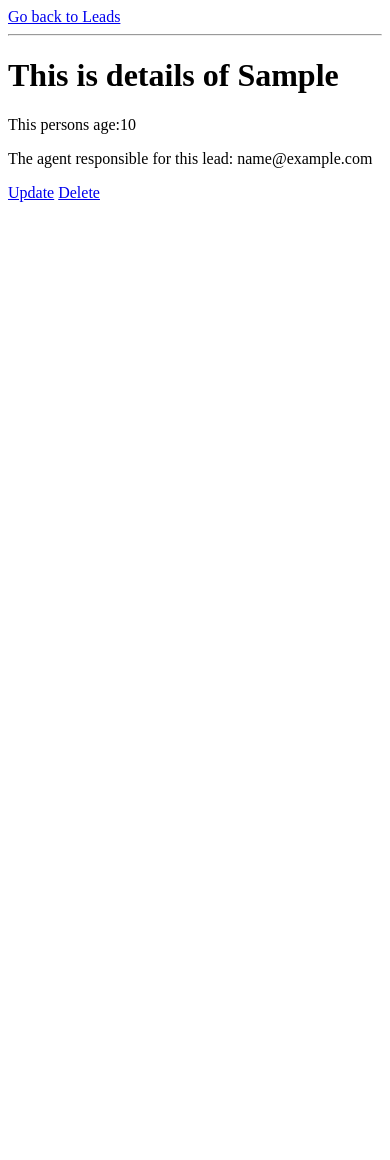
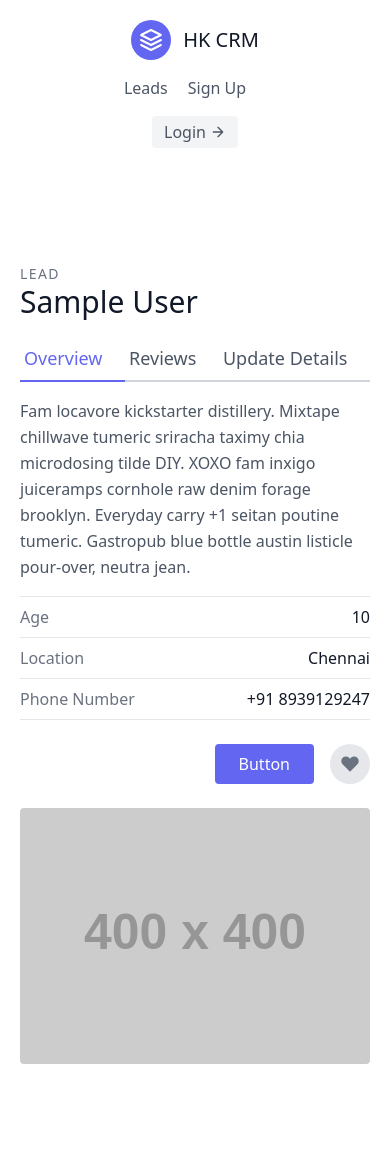
Before and after one commit to hak863/crm-django, a Django app: page /leads/1/ in a window 390 px wide. Before the commit the page ends 202 px from the top, so only its background shows below. Run offline with Django 3.2, Linux system fonts and the light colour scheme; tables that the repository leaves empty hold one stand-in row (values such as "Sample post"); grey boxes labelled with a size stand in for pictures from a placeholder-image service; some libraries are stand-ins or nearby versions.

Commit message:
Added css for leads

```diff
--- a/hkcrm/urls.py
+++ b/hkcrm/urls.py
@@ -1,7 +1,9 @@
 from django.contrib import admin
 from django.urls import path, include
+from leads.views import landing_page, LandingPageView
 
 urlpatterns = [
     path('admin/', admin.site.urls), #admin page
+    path('', LandingPageView.as_view(), name='landing_page'), #points to landing page
     path('leads/', include('leads.urls', namespace="leads")) #points to leads/urls.py
 ]
--- a/leads/templates/leads/lead_detail.html
+++ b/leads/templates/leads/lead_detail.html
@@ -1,10 +1,47 @@
 {% extends 'base.html' %}
 {% block content %}
-    <a href="{%url 'leads:lead-list'%}">Go back to Leads</a>
-    <hr/>
-    <h1>This is details of {{lead.first_name}}</h1>
-    <p> This persons age:{{lead.age}}</p>
-    <p> The agent responsible for this lead: {{lead.agent}}</p>
-    <a href="{%url 'leads:lead-update' lead.pk%}">Update</a>
-    <a href="{%url 'leads:lead-delete' lead.pk%}">Delete</a>
+
+<section class="text-gray-600 body-font overflow-hidden">
+  <div class="container px-5 py-24 mx-auto">
+    <div class="lg:w-4/5 mx-auto flex flex-wrap">
+      <div class="lg:w-1/2 w-full lg:pr-10 lg:py-6 mb-6 lg:mb-0">
+        <h2 class="text-sm title-font text-gray-500 tracking-widest">LEAD</h2>
+        <h1 class="text-gray-900 text-3xl title-font font-medium mb-4">{{ lead.first_name}} {{ lead.last_name}}</h1>
+        <div class="flex mb-4">
+            <a href="{%url 'leads:lead-detail' lead.pk%}" class="flex-grow text-indigo-500 border-b-2 border-indigo-500 py-2 text-lg px-1">
+                Overview
+            </a>
+            <a class="flex-grow border-b-2 border-gray-300 py-2 text-lg px-1">
+                Reviews
+            </a>
+            <a href="{%url 'leads:lead-update' lead.pk%}" class="flex-grow border-b-2 border-gray-300 py-2 text-lg px-1">
+                Update Details
+            </a>
+        </div>
+        <p class="leading-relaxed mb-4">Fam locavore kickstarter distillery. Mixtape chillwave tumeric sriracha taximy chia microdosing tilde DIY. XOXO fam inxigo juiceramps cornhole raw denim forage brooklyn. Everyday carry +1 seitan poutine tumeric. Gastropub blue bottle austin listicle pour-over, neutra jean.</p>
+        <div class="flex border-t border-gray-200 py-2">
+          <span class="text-gray-500">Age</span>
+          <span class="ml-auto text-gray-900">{{lead.age}}</span>
+        </div>
+        <div class="flex border-t border-gray-200 py-2">
+          <span class="text-gray-500">Location</span>
+          <span class="ml-auto text-gray-900">Chennai</span>
+        </div>
+        <div class="flex border-t border-b mb-6 border-gray-200 py-2">
+          <span class="text-gray-500">Phone Number</span>
+          <span class="ml-auto text-gray-900">+91 8939129247</span>
+        </div>
+        <div class="flex">
+          <button class="flex ml-auto text-white bg-indigo-500 border-0 py-2 px-6 focus:outline-none hover:bg-indigo-600 rounded">Button</button>
+          <button class="rounded-full w-10 h-10 bg-gray-200 p-0 border-0 inline-flex items-center justify-center text-gray-500 ml-4">
+            <svg fill="currentColor" stroke-linecap="round" stroke-linejoin="round" stroke-width="2" class="w-5 h-5" viewBox="0 0 24 24">
+              <path d="M20.84 4.61a5.5 5.5 0 00-7.78 0L12 5.67l-1.06-1.06a5.5 5.5 0 00-7.78 7.78l1.06 1.06L12 21.23l7.78-7.78 1.06-1.06a5.5 5.5 0 000-7.78z"></path>
+            </svg>
+          </button>
+        </div>
+      </div>
+      <img alt="ecommerce" class="lg:w-1/2 w-full lg:h-auto h-64 object-cover object-center rounded" src="https://dummyimage.com/400x400">
+    </div>
+  </div>
+</section>
 {% endblock content %}
--- a/leads/urls.py
+++ b/leads/urls.py
@@ -1,10 +1,13 @@
 from django.urls import path
-from .views import lead_list, lead_detail,lead_create,lead_update,lead_delete
+from .views import (
+    lead_list, lead_detail,lead_create,lead_update,lead_delete,
+    LeadListView
+)
 
 app_name = "leads"
 
 urlpatterns = [
-    path('', lead_list, name="lead-list"),
+    path('', LeadListView.as_view(), name="lead-list"),
     path('<int:pk>/', lead_detail, name="lead-detail"),
     path('create/', lead_create, name="lead-create"),
     path('<int:pk>/update/', lead_update, name="lead-update"),
--- a/leads/views.py
+++ b/leads/views.py
@@ -1,7 +1,21 @@
 from django.shortcuts import render, redirect
 from django.http import HttpResponse
+from django.views.generic import TemplateView, ListView
 from .models import Lead, Agent
 from .forms import LeadForm, LeadModelForm
+
+
+class LandingPageView(TemplateView): #TemplateView is a class based view
+    template_name = "landing.html"
+
+def landing_page(request): #request is the request object
+    return render(request, "landing.html")
+
+class LeadListView(ListView):
+    template_name = "leads/lead_list.html"
+    queryset = Lead.objects.all()
+    context_object_name = "leads" #this is the name of the queryset in the template
+
 def lead_list(request):
     leads=Lead.objects.all() #queryset
     context = {
--- a/templates/base.html
+++ b/templates/base.html
@@ -5,20 +5,13 @@
         <title>HKCRM</title>
         <meta name="viewport" content="width=device-width, initial-scale=1">
     </head>
-    <style>
-        .leads{
-                padding-top: 10px;
-                padding-bottom: 10px;
-                padding-left: 6px;
-                padding-right: 6px;
-                margin-top: 10px;
-                background-color: #f6f6f6;
-                width: 100%;
-            }
-    </style>
+    <link href="https://unpkg.com/tailwindcss@^2/dist/tailwind.min.css" rel="stylesheet">
     <body>
-        {% block content%}
-        {% endblock content%}
+        <div class="max-w-7xl mx-auto">
+            {% include "navbar.html" %}
+            {% block content%}
+            {% endblock content%}
+        </div>
         {% include "scripts.html" %}
     </body>
 </html>
--- /dev/null
+++ b/templates/navbar.html
@@ -0,0 +1,20 @@
+<header class="text-gray-600 body-font">
+  <div class="container mx-auto flex flex-wrap p-5 flex-col md:flex-row items-center">
+    <a class="flex title-font font-medium items-center text-gray-900 mb-4 md:mb-0">
+      <svg xmlns="http://www.w3.org/2000/svg" fill="none" stroke="currentColor" stroke-linecap="round" stroke-linejoin="round" stroke-width="2" class="w-10 h-10 text-white p-2 bg-indigo-500 rounded-full" viewBox="0 0 24 24">
+        <path d="M12 2L2 7l10 5 10-5-10-5zM2 17l10 5 10-5M2 12l10 5 10-5"></path>
+      </svg>
+      <span class="ml-3 text-xl">HK CRM</span>
+    </a>
+    <nav class="md:ml-auto flex flex-wrap items-center text-base justify-center">
+      <a href={% url 'leads:lead-list' %} class="mr-5 hover:text-gray-900">Leads</a>
+      <a class="mr-5 hover:text-gray-900">Sign Up</a>
+    </nav>
+    <a href="#" class="inline-flex items-center bg-gray-100 border-0 py-1 px-3 focus:outline-none hover:bg-gray-200 rounded text-base mt-4 md:mt-0">
+    Login
+       <svg fill="none" stroke="currentColor" stroke-linecap="round" stroke-linejoin="round" stroke-width="2" class="w-4 h-4 ml-1" viewBox="0 0 24 24">
+        <path d="M5 12h14M12 5l7 7-7 7"></path>
+      </svg>
+    </a>
+  </div>
+</header>
```
Also changed, not shown: leads/templates/leads/lead_list.html (+38 -7 lines), leads/templates/leads/lead_update.html (+29 -3 lines), templates/landing.html (added, +19 -0 lines).
